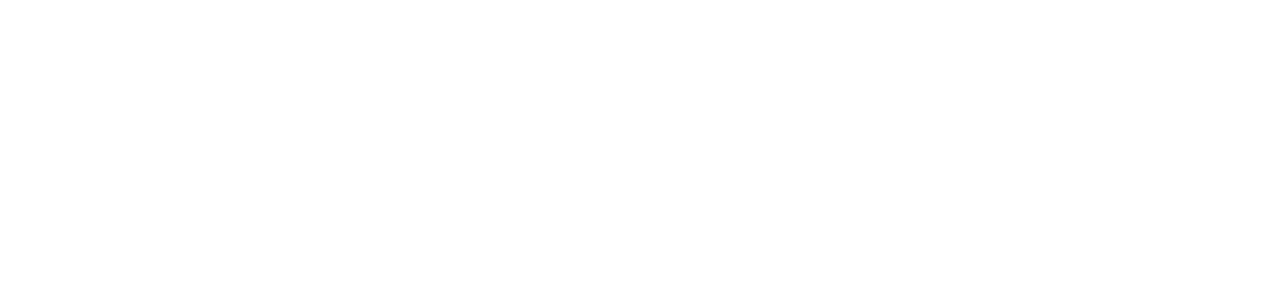
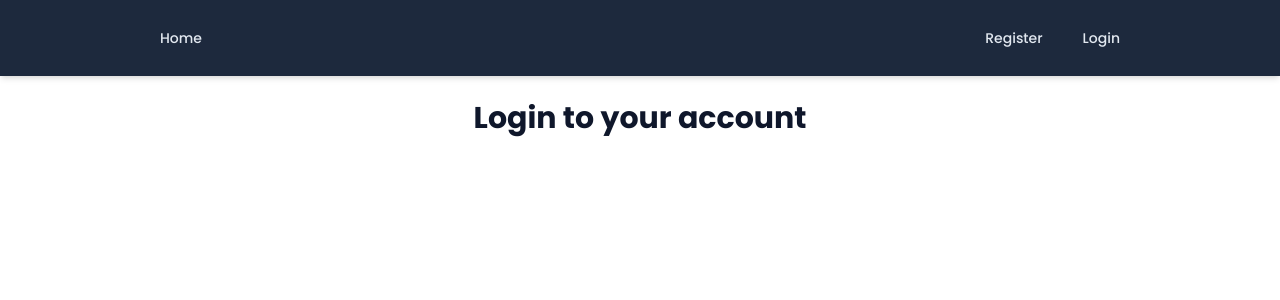
Before and after one commit to Naseebullah-Khan/laravel-api-react, a React (Vite) app: page /login in a window 1280 px wide. Before the commit this address had no page. Shown: the top 300 px of the page. Built offline with nearby package versions, Linux system fonts and the light colour scheme.

Commit message:
Add authentication routes and components for Login and Register

```diff
--- a/src/App.tsx
+++ b/src/App.tsx
@@ -2,6 +2,8 @@
 import './App.css'
 import Layout from './pages/Layout'
 import Home from './pages/Home'
+import Register from './pages/Auth/Register'
+import Login from './pages/Auth/Login'
 
 export default function App() {
   return (
@@ -9,6 +11,8 @@
       <Routes>
         <Route path='/' element={<Layout />}>
           <Route index element={<Home />} />
+          <Route path='register' element={<Register />} />
+          <Route path='login' element={<Login />} />
         </Route>
       </Routes>
     </BrowserRouter>
--- /dev/null
+++ b/src/pages/Auth/Login.tsx
@@ -0,0 +1,7 @@
+export default function Login() {
+    return (
+        <>
+            <h1 className="title">Login to your account</h1>
+        </>
+    )
+}
--- /dev/null
+++ b/src/pages/Auth/Register.tsx
@@ -0,0 +1,7 @@
+export default function Register() {
+    return (
+        <>
+            <h1 className="title">Register a new account</h1>
+        </>
+    )
+}
--- a/src/pages/Layout.tsx
+++ b/src/pages/Layout.tsx
@@ -6,6 +6,10 @@
             <header>
                 <nav>
                     <Link to="/" className="nav-link">Home</Link>
+                    <div className="space-x-4">
+                        <Link to="/register" className="nav-link">Register</Link>
+                        <Link to="/login" className="nav-link">Login</Link>
+                    </div>
                 </nav>
             </header>
             <main>
```
